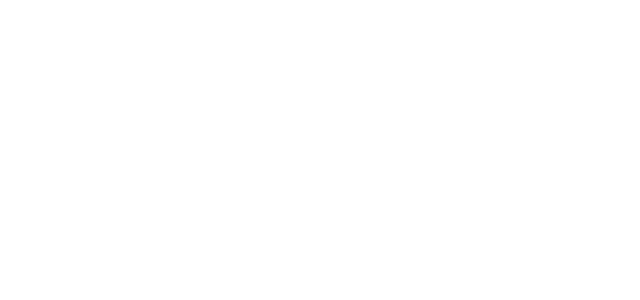
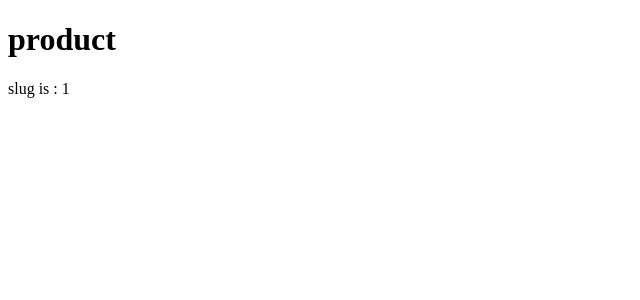
Before and after one commit to mohamadrzfatery/vue-training, a Nuxt app: page /product/1 in a window 1280 px wide. Before the commit this address had no page. Shown: the top 300 px of the page, without its empty margins (0-640 px from the left). Built offline with nearby package versions, Linux system fonts and the light colour scheme.

Commit message:
routing and params

```diff
--- /dev/null
+++ b/pages/product/_slug/index.vue
@@ -0,0 +1,16 @@
+<template>
+  <div>
+    <h1>product</h1>
+    <div>slug is : {{ this.$route.params.slug }}</div>
+  </div>
+</template>
+
+<script>
+export default {
+  mounted() {
+    console.log(this.$route.params)
+  },
+}
+</script>
+
+<style></style>
```
